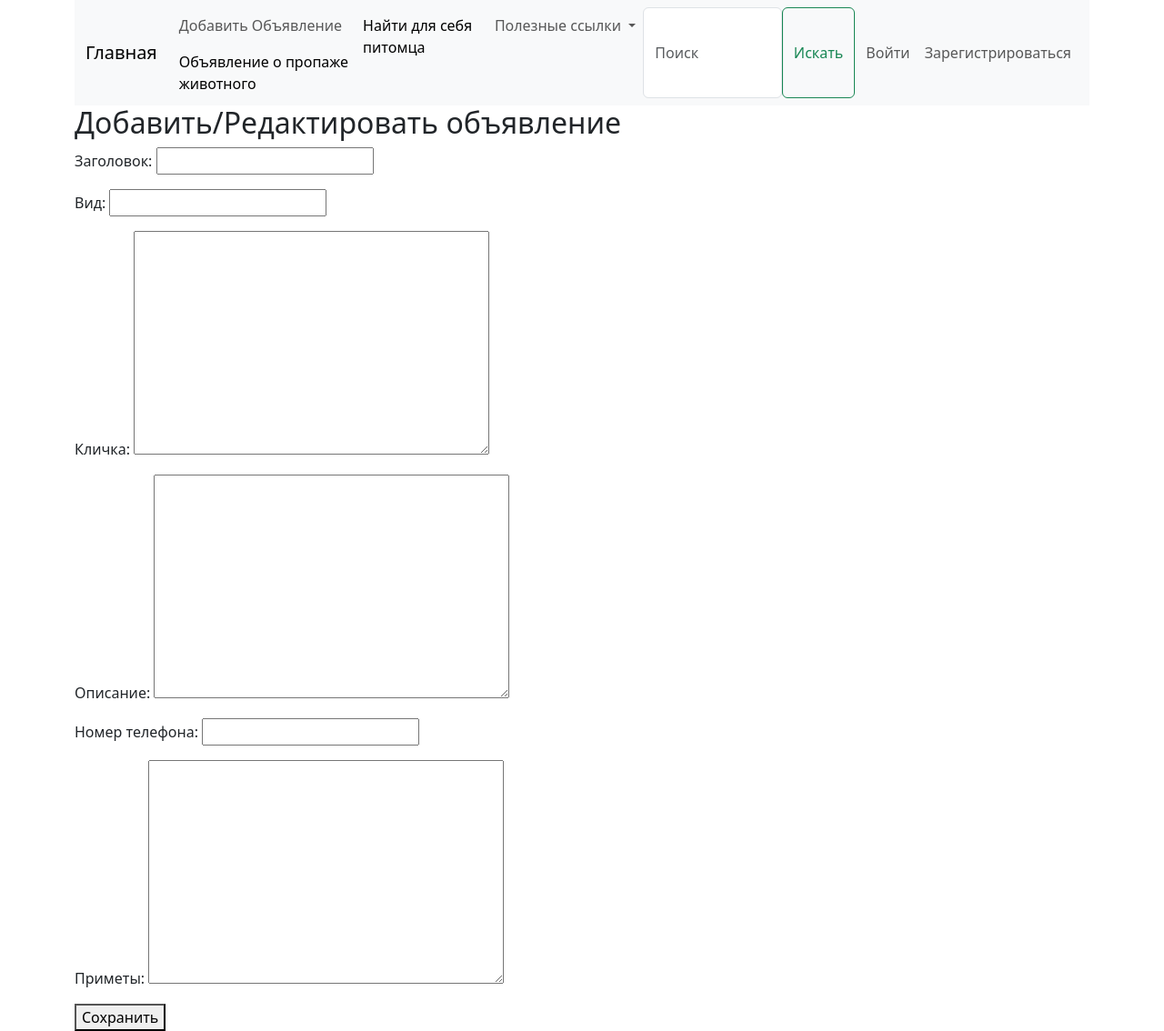
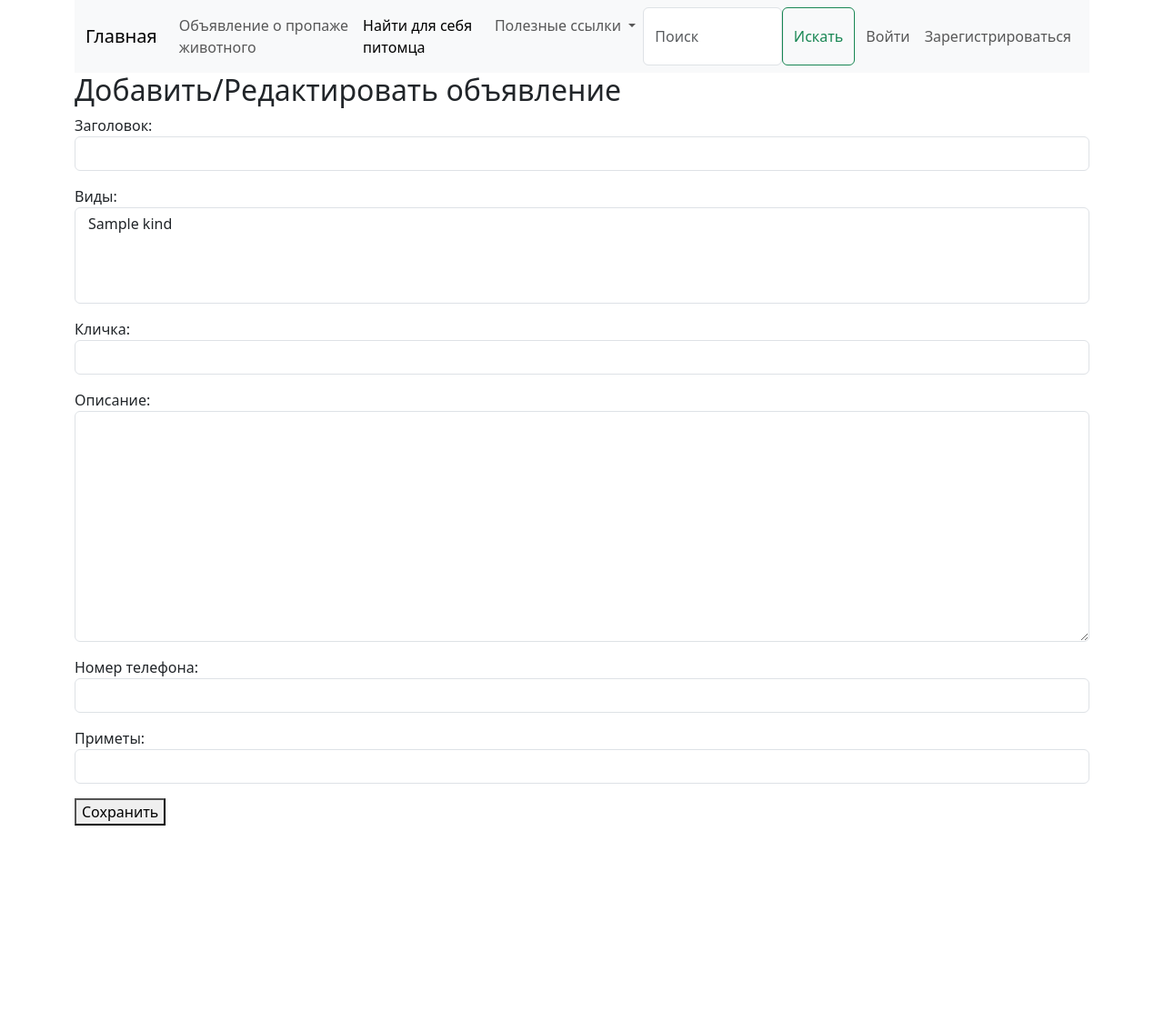
Before and after one commit to Alex4892/animal_project, a Django app: page /add_animal/ in a window 1280 px wide. Shown: the whole page at 91% size. After the commit the page ends 908 px from the top, so only its background shows below. Run offline with Django 5.2, Linux system fonts and the light colour scheme; tables that the repository leaves empty hold one stand-in row (values such as "Sample post"); parts of the project's set-up code (start-up, migrations or seed data) failed here and were passed over.

Commit message:
Добавлены классы к формам. Обновлена БД. Изменены названия полей. Применена миграция.

```diff
--- a/animals_app/forms.py
+++ b/animals_app/forms.py
@@ -4,3 +4,11 @@ class AnimalForm(forms.ModelForm):
     class Meta:
         model = Animal
         fields = ['title', 'kind', 'nickname', 'description', 'phone_number', 'signs']
+        widgets = {
+            'title': forms.TextInput(attrs={'class': 'form-control'}),
+            'kind': forms.SelectMultiple(attrs={'class': 'form-control'}),
+            'nickname': forms.TextInput(attrs={'class': 'form-control'}),
+            'description': forms.Textarea(attrs={'class': 'form-control'}),
+            'phone_number': forms.NumberInput(attrs={'class': 'form-control'}),
+            'signs': forms.TextInput(attrs={'class': 'form-control'}),
+        }
--- a/animals_app/models.py
+++ b/animals_app/models.py
@@ -16,9 +16,9 @@ class Animal(models.Model):
         max_length=100,
         verbose_name='Заголовок'
     )
-    kind = models.CharField(
-        max_length=100,
-        verbose_name='Вид'
+    kind = models.ManyToManyField(
+        Kind,
+        verbose_name='Виды'
     )
     nickname = models.TextField(
         max_length=20,
@@ -44,7 +44,7 @@ class Animal(models.Model):
         return self.title
 
     class Meta:
-        verbose_name = "Животное"
-        verbose_name_plural = "Животные"
+        verbose_name = "Заголовок"
+        verbose_name_plural = "Заголовки"
 
 # Create your models here.
--- a/templates/animals/detail_animals.html
+++ b/templates/animals/detail_animals.html
@@ -8,14 +8,14 @@
     <h1>{{ animal.title }}</h1>
 </div>
 <div>
-    <h3>Животное:
+    <h3>Вид:
       {% for kind in kinds %}
         {{ kind }}{% if not forloop.last %}, {% endif %}
       {% endfor %}
     </h3>
     <h3>Кличка: {{ animal.nickname }}</h3>
     <p>Описание: {{ animal.description }}</p>
-    <p>Телефон: {{ animal.phone_number }}</p>
+    <p>Номер телефона: {{ animal.phone_number }}</p>
     <p>Приметы: {{ animal.signs: }}</p>
 </div>
 
--- a/templates/base.html
+++ b/templates/base.html
@@ -20,8 +20,8 @@
               <div class="collapse navbar-collapse" id="navbarScroll">
                 <ul class="navbar-nav me-auto my-2 my-lg-0 navbar-nav-scroll" style="--bs-scroll-height: 100px;">
                   <li class="nav-item">
-                    <a class="nav-link" href="{% url 'animals:add_animal' %}">Добавить Объявление</a>
-                    <a class="nav-link active" aria-current="page" href="#">Объявление о пропаже животного</a>
+                    <a class="nav-link" href="{% url 'animals:add_animal' %}">Объявление о пропаже животного</a>
+                    {% comment %} <a class="nav-link active" aria-current="page" href="#">Объявление о пропаже животного</a> {% endcomment %}
                   </li>
                   <li class="nav-item">
                     <a class="nav-link active" aria-current="page" href="#">Найти для себя питомца</a>
@@ -47,7 +47,7 @@
               {% if user.is_authenticated %}
               <ul class="navbar-nav float-sm-end">
                 <li class="nav-item">
-                  <a class="nav-link" href="#">{% if user.first_name %} {{user.first_name}} {% else %} {{ user.username }} {% endif %}!</a>
+                  <a class="nav-link" href="#">{% if user.first_name %} {{user.first_name}} {% else %} {{ user.username }} {% endif %}</a>
                 </li>
                 <li class="nav-item">
                   <a class="nav-link" href="#">Выход</a>
```
Also changed, not shown: animals_app/migrations/0005_alter_animal_options_remove_animal_kind_animal_kind.py (added).
